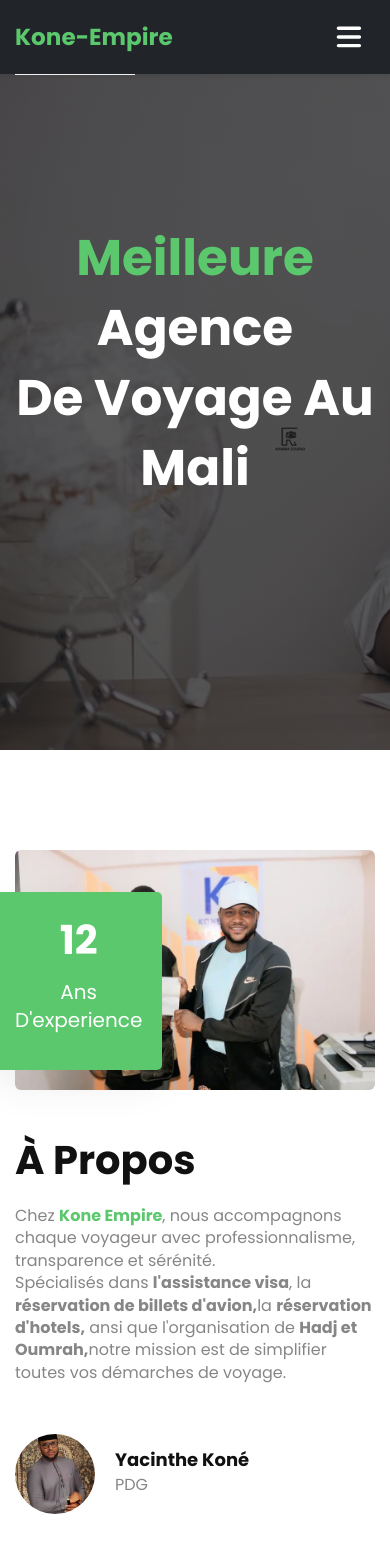
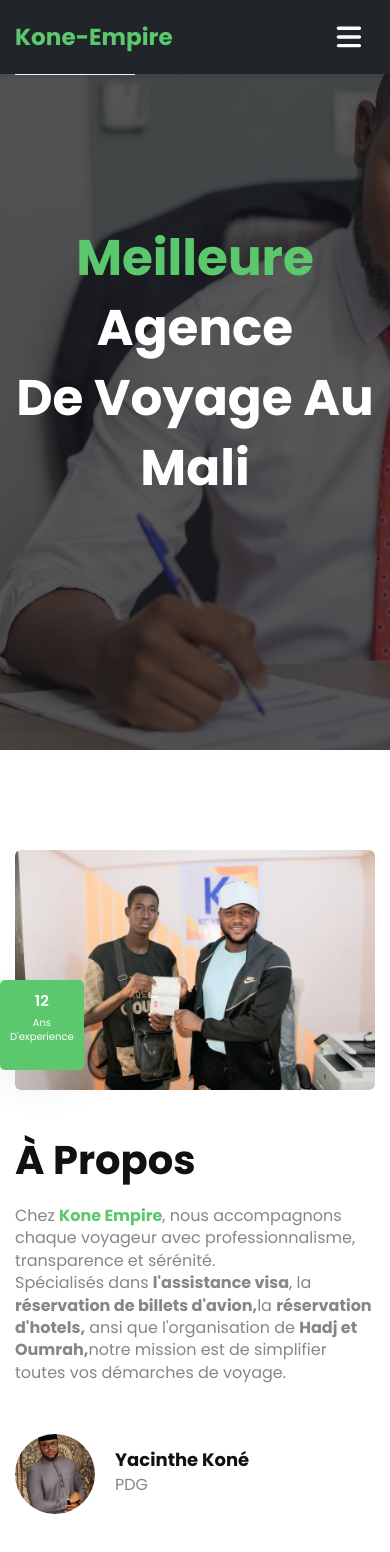
Before and after one commit to Youscool/kone-empire, a Next.js app: page / in a window 390 px wide. Shown: the top 1552 px of the page. Built offline with nearby package versions, Linux system fonts and the light colour scheme.

Commit message:
responsive revisité

```diff
--- a/src/app/globals.css
+++ b/src/app/globals.css
@@ -285,7 +285,7 @@
     background-image: -o-linear-gradient(rgba(17, 17, 17, 0.7), rgb(17, 17, 17, 0.7)),  url('/images/bg-img.webp');
     background-image: linear-gradient(rgba(17, 17, 17, 0.7), rgb(17, 17, 17, 0.7)),  url('/images/bg-img.webp');
     background-repeat: no-repeat;
-    background-position: left top;
+    background-position: center;
     background-size: cover;
     background-attachment: fixed;
     -webkit-box-pack: center;
@@ -352,6 +352,7 @@
                                                                                     margin-bottom: 10px;
                                                                                         display: inline-block;
                                                                                         }
+
 
 .wrapper-founder {
    -webkit-box-align: center;
--- a/src/app/responsive.css
+++ b/src/app/responsive.css
@@ -150,4 +150,26 @@
     .wrapper-input input {
         width: 100%;
     }
+    .experiense {
+    position: absolute;
+    bottom: 20px;
+    left: -15px;
+    background-color: var(--color-green);
+    padding: 10px;
+    -webkit-box-sizing: border-box;
+            box-sizing: border-box;
+    font-size: 10px;
+    color: var(--color-white);
+    -webkit-box-shadow: 0px 15px 40px -5px rgb(0 0 0 / 10%);
+            box-shadow: 0px 15px 40px -5px rgb(0 0 0 / 10%);
+    text-transform: capitalize;
+    border-radius: 5px;
 }
+
+.experiense span {
+    font-size: 15px;
+    font-weight: 600;
+    margin-bottom:5px;
+    display: inline-block;
+}
+}
```
Also changed, not shown: src/app/api/send-email/route.js (added). Lines whose indentation alone changed are shown as unchanged.
